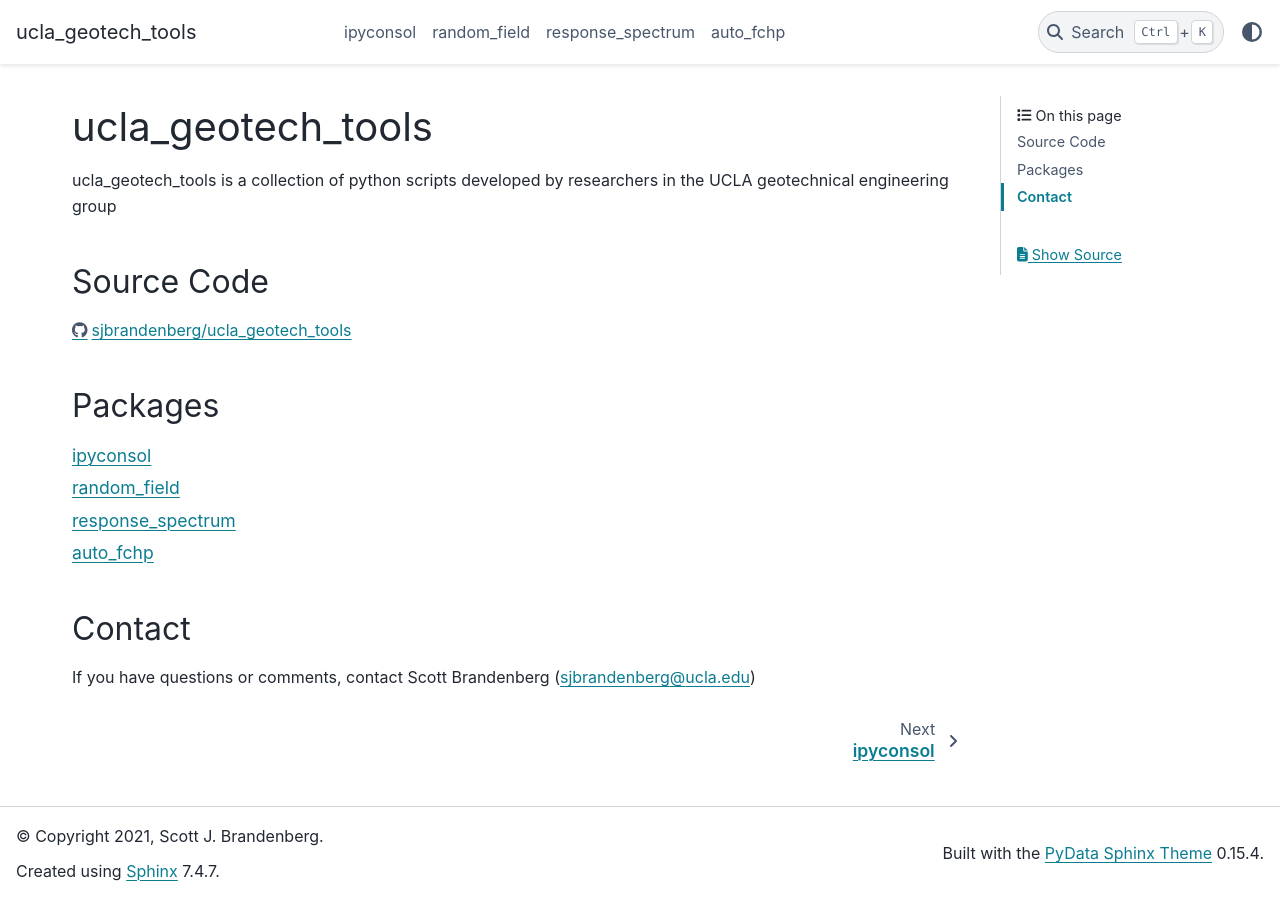
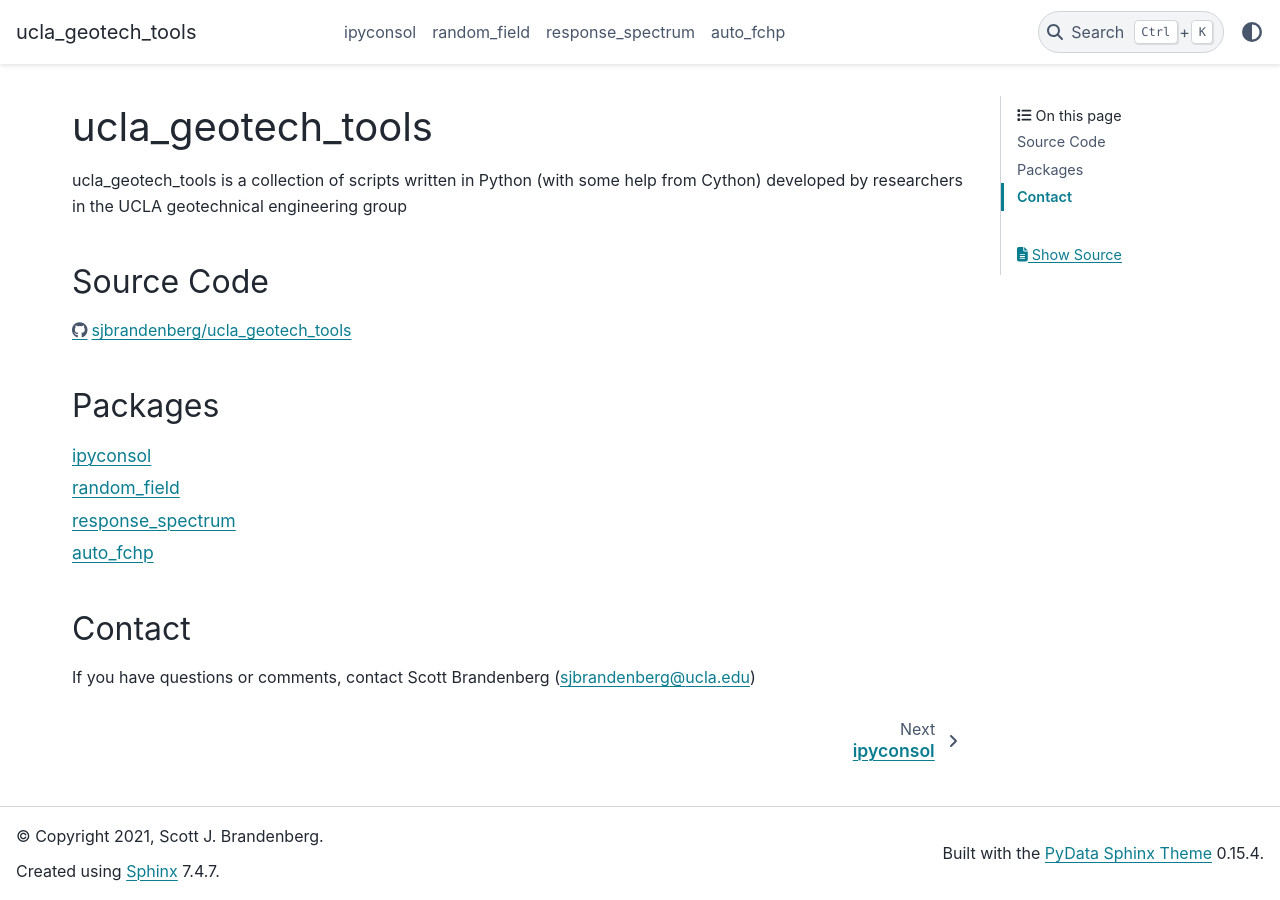
Before and after one commit to sjbrandenberg/ucla_geotech_tools, a Sphinx documentation site: the page built from docs/index.rst, in a window 1280 px wide. Built offline with Sphinx 7.4.7 and the PyData theme 0.15.4, drawn with Linux system fonts in a browser that asks for light colours.

Commit message:
Update index.rst

```diff
--- a/docs/index.rst
+++ b/docs/index.rst
@@ -1,7 +1,7 @@
 ucla_geotech_tools
 ==================
 
-ucla_geotech_tools is a collection of python scripts developed by researchers in the UCLA geotechnical engineering group
+ucla_geotech_tools is a collection of scripts written in Python (with some help from Cython) developed by researchers in the UCLA geotechnical engineering group
 
 Source Code
 ___________
```
